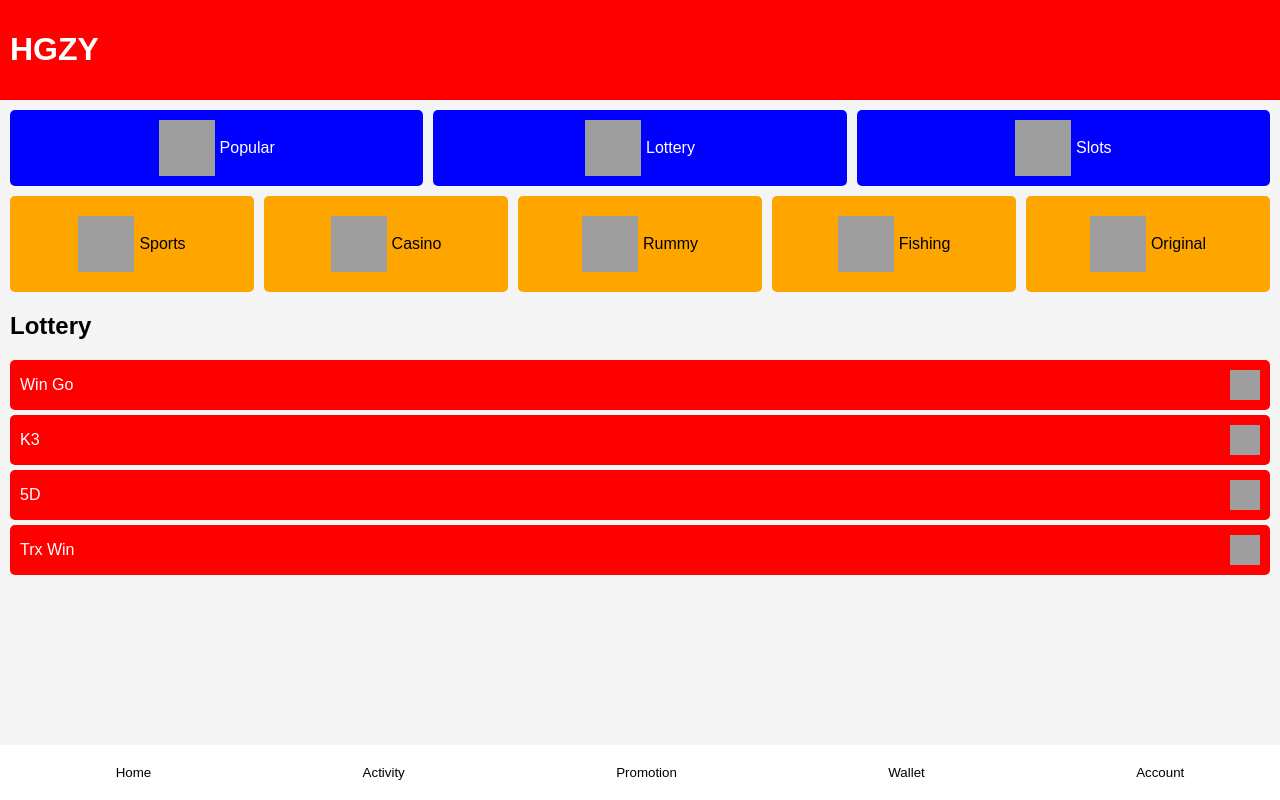
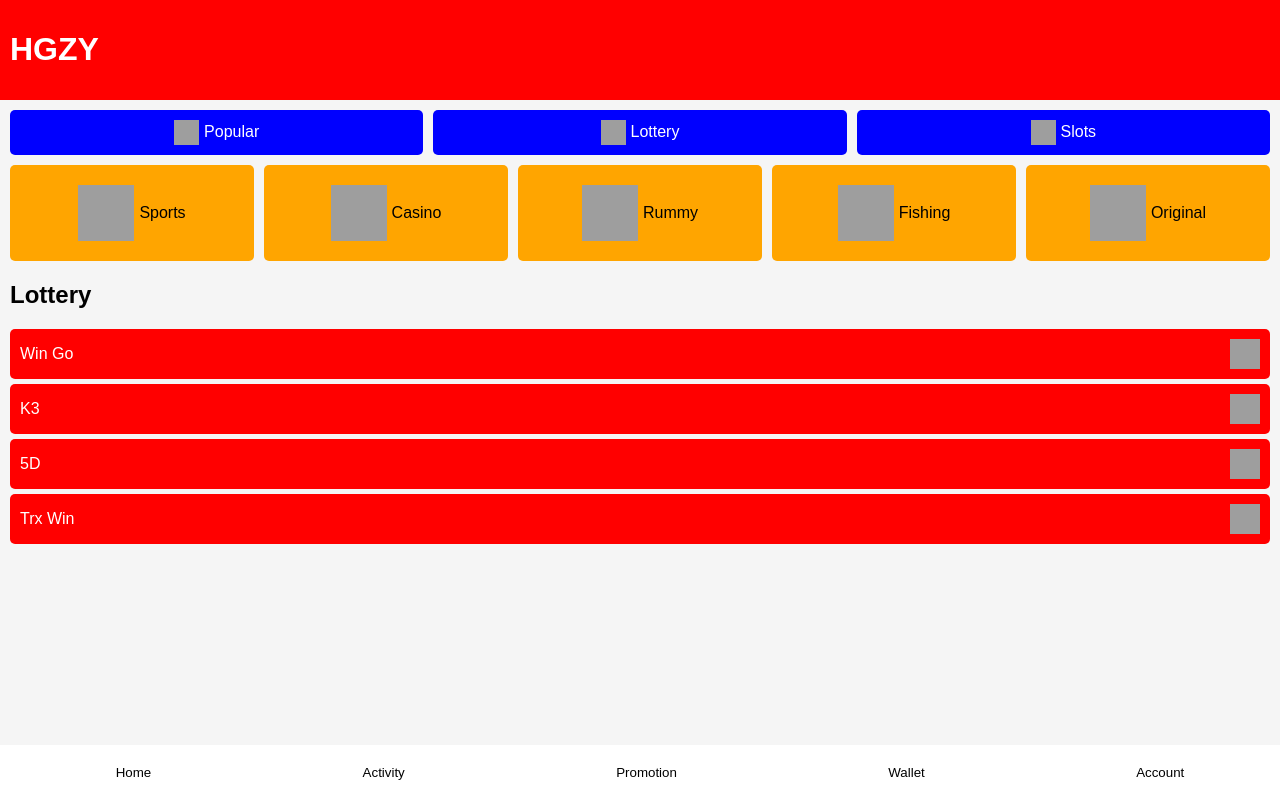
Before and after one commit to xmostafizur/main-app, a plain HTML site: page index.html in a window 1280 px wide. Drawn offline with Linux system fonts and the light colour scheme; grey boxes are pictures that could not be loaded.

Commit message:
Update index.html

```diff
--- a/index.html
+++ b/index.html
@@ -42,8 +42,8 @@
         }
 
         .menu-item img {
-            width: 56px; /* Popular, Lottery, Slots লোগোর সাইজ 56px */
-            height: 56px; /* Popular, Lottery, Slots লোগোর সাইজ 56px */
+            width: 25px; /* Popular, Lottery, Slots লোগোর সাইজ 25px */
+            height: 25px; /* Popular, Lottery, Slots লোগোর সাইজ 25px */
             margin-right: 5px;
         }
 
```
